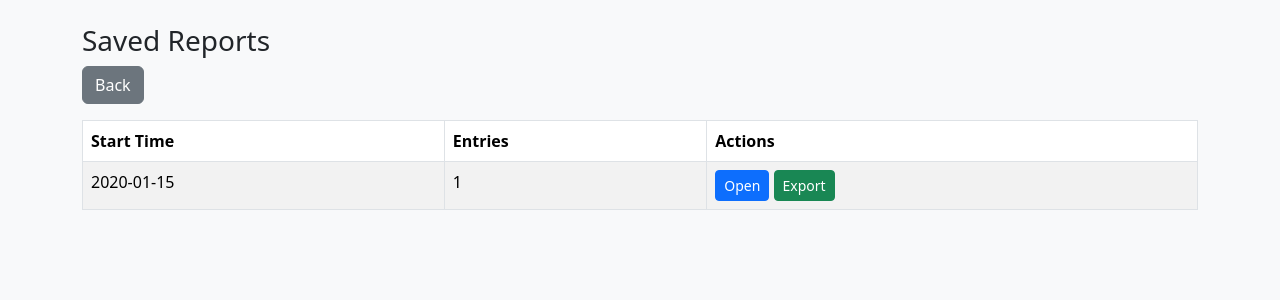
After one commit to BP4007/inventory-app, a Flask app: page /reports in a window 1280 px wide. The commit adds this page. Shown: the top 300 px of the page. Run offline with Flask 3, Linux system fonts and the light colour scheme; the visitor is signed in with stand-in values (Sample User, id 1); tables that the repository leaves empty hold one stand-in row (values such as "Sample post").

Commit message:
Added save historical Report

```diff
--- a/app.py
+++ b/app.py
@@ -47,19 +47,10 @@ def init_db():
             product_no TEXT,
             description TEXT,
             quantity INTEGER,
+            comment TEXT,
             created_at TEXT
         )
     """, fetch=False)
-
-    # Ensure comment column exists
-    conn = sqlite3.connect(DB_NAME)
-    cursor = conn.cursor()
-    cursor.execute("PRAGMA table_info(inventory_reports)")
-    cols = [c[1] for c in cursor.fetchall()]
-    if "comment" not in cols:
-        cursor.execute("ALTER TABLE inventory_reports ADD COLUMN comment TEXT")
-    conn.commit()
-    conn.close()
 
 # ---------- FILE LOAD ----------
 def load_file(file_path):
@@ -97,6 +88,37 @@ def start_session():
     flash("New report started!","success")
     return redirect("/")
 
+# ---------- REPORT LIST (NEW) ----------
+@app.route("/reports")
+@login_required
+def reports():
+    data = run_query("""
+        SELECT session_id, MIN(created_at) as start_time, COUNT(*)
+        FROM inventory_reports
+        GROUP BY session_id
+        ORDER BY start_time DESC
+    """)
+
+    reports = [
+        {
+            "session_id": r[0],
+            "start_time": r[1],
+            "count": r[2]
+        }
+        for r in data
+    ]
+
+    return render_template("reports.html", reports=reports)
+
+# ---------- LOAD OLD REPORT (NEW) ----------
+@app.route("/load_report/<sid>")
+@login_required
+def load_report(sid):
+    session["session_id"] = sid
+    flash("Loaded previous report","info")
+    return redirect("/")
+
+# ---------- GET PRODUCTS ----------
 @app.route("/get_products/<source>")
 @login_required
 def get_products(source):
@@ -152,21 +174,13 @@ def get_entries():
         for r in data
     ]}
 
-# ---------- UPDATE (UPDATED WITH COMMENT) ----------
+# ---------- UPDATE ----------
 @app.route("/update_entry", methods=["POST"])
 @login_required
 def update_entry():
     entry_id = request.form.get("id")
     qty = request.form.get("qty")
     comment = request.form.get("comment","")
-
-    if not entry_id:
-        return {"error": "Missing ID"}
-
-    try:
-        qty = int(qty)
-    except:
-        return {"error": "Invalid quantity"}
 
     run_query("""
         UPDATE inventory_reports
@@ -182,19 +196,16 @@ def update_entry():
 def delete_entry():
     entry_id = request.form.get("id")
 
-    if not entry_id:
-        return {"error":"Missing ID"}
-
     run_query("DELETE FROM inventory_reports WHERE id=?",
               (entry_id,), fetch=False)
 
     return {"status":"deleted"}
 
-# ---------- EXPORT ----------
+# ---------- EXPORT (CURRENT OR SPECIFIC REPORT) ----------
 @app.route("/export")
 @login_required
 def export():
-    sid = session.get("session_id")
+    sid = request.args.get("sid") or session.get("session_id")
 
     data = run_query("""
         SELECT product_no, description, quantity, comment, created_at
@@ -207,7 +218,7 @@ def export():
     df.to_excel(output,index=False)
     output.seek(0)
 
-    return send_file(output, download_name="report.xlsx", as_attachment=True)
+    return send_file(output, download_name=f"report_{sid}.xlsx", as_attachment=True)
 
 # ---------- RUN ----------
 if __name__=="__main__":
--- a/templates/index.html
+++ b/templates/index.html
@@ -185,6 +185,9 @@ window.onload = function(){
         <li class="nav-item">
           <a class="nav-link btn btn-sm btn-info me-2" href="/export">Export</a>
         </li>
+		<li class="nav-item">
+		  <a class="nav-link btn btn-sm btn-warning me-2" href="/reports">View Reports</a>
+		</li>
         <li class="nav-item">
           <a class="nav-link btn btn-sm btn-danger" href="/logout">Logout</a>
         </li>
--- /dev/null
+++ b/templates/reports.html
@@ -0,0 +1,44 @@
+<!DOCTYPE html>
+<html>
+<head>
+<meta charset="UTF-8">
+<title>Saved Reports</title>
+
+<link href="https://cdn.jsdelivr.net/npm/bootstrap@5.3.1/dist/css/bootstrap.min.css" rel="stylesheet">
+</head>
+
+<body class="bg-light">
+
+<div class="container mt-4">
+
+<h3>Saved Reports</h3>
+
+<a href="/" class="btn btn-secondary mb-3">Back</a>
+
+<table class="table table-bordered table-striped">
+<thead>
+<tr>
+  <th>Start Time</th>
+  <th>Entries</th>
+  <th>Actions</th>
+</tr>
+</thead>
+
+<tbody>
+{% for r in reports %}
+<tr>
+  <td>{{ r.start_time }}</td>
+  <td>{{ r.count }}</td>
+  <td>
+    <a href="/load_report/{{ r.session_id }}" class="btn btn-sm btn-primary">Open</a>
+    <a href="/export?sid={{ r.session_id }}" class="btn btn-sm btn-success">Export</a>
+  </td>
+</tr>
+{% endfor %}
+</tbody>
+</table>
+
+</div>
+
+</body>
+</html>
```
Also changed, not shown: inventory.db.
